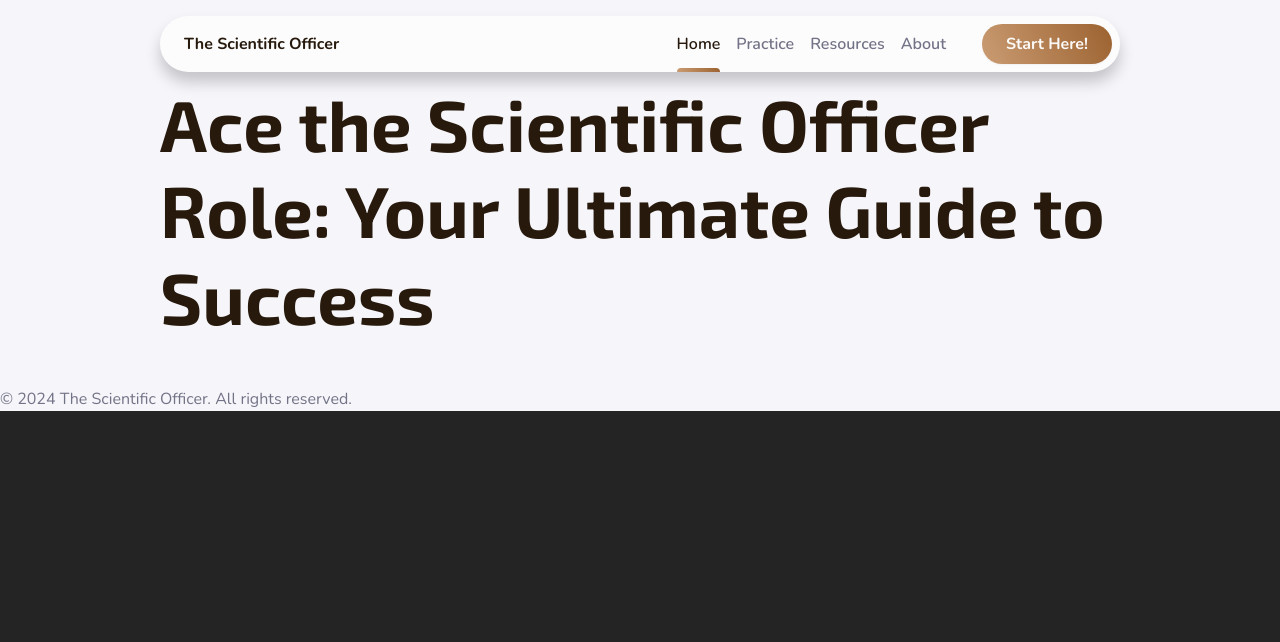
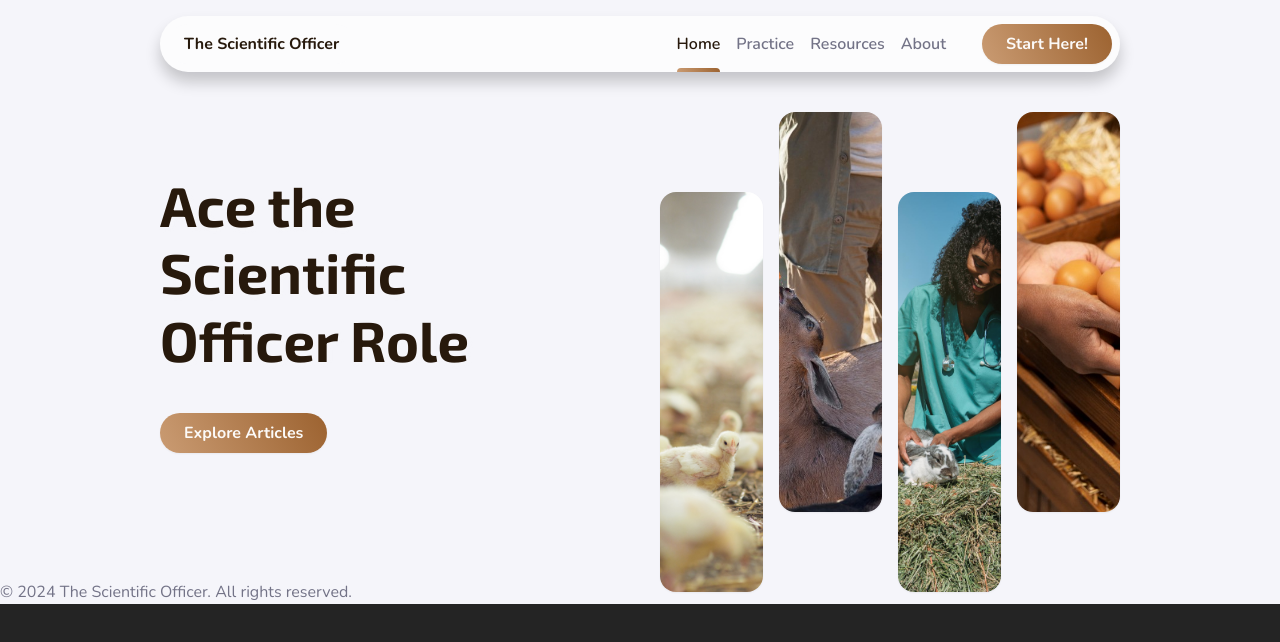
Before and after one commit to Timbar09/the_scientific_officer, a React (Vite) app: page / in a window 1280 px wide. Shown: the top 642 px of the page. Built offline with nearby package versions, Linux system fonts and the light colour scheme.

Commit message:
Refactor Home component structure; update title and add hero images for improved layout and visual appeal

```diff
--- a/src/assets/sass/pages/_Home.scss
+++ b/src/assets/sass/pages/_Home.scss
@@ -1,6 +1,49 @@
+@use "../abstracts" as *;
+
 .home {
   &__title {
-    font-size: 4.5rem;
+    font-size: 3.5rem;
     margin-bottom: 1rem;
+    text-shadow: 2px 2px 4px clr(neutral, 100, 0.3);
+  }
+
+  &__hero {
+    --offset: 20%;
+
+    position: relative;
+
+    &--text {
+      text-align: center;
+
+      @include mq(md) {
+        text-align: left;
+        max-width: 20rem;
+      }
+    }
+
+    &--image {
+      @include mq(md) {
+        max-width: 28.75rem;
+      }
+
+      &__item {
+        flex: 1;
+        height: clamp(25rem, 50vh, 35rem);
+        position: relative;
+        border-radius: radius(md);
+        box-shadow: $shadow-sm;
+
+        &:nth-child(odd) {
+          transform: translateY(var(--offset));
+        }
+
+        &--img {
+          width: 100%;
+          height: 100%;
+          object-fit: cover;
+          border-radius: inherit;
+        }
+      }
+    }
   }
 }
--- a/src/pages/Home.tsx
+++ b/src/pages/Home.tsx
@@ -1,10 +1,50 @@
+import { Link } from "react-router";
+
+import Button from "../components/Button";
+
+import chicksImage from "../assets/images/hero/chicks.jpg";
+import kidsImage from "../assets/images/hero/man-feeding-kids.jpg";
+import vetImage from "../assets/images/hero/vet-examining-bunny-sm.jpg";
+import eggsImage from "../assets/images/hero/woman-holding-eggs.jpg";
+
 const Home = () => {
+  const images = [
+    { src: chicksImage, alt: "Chicks" },
+    { src: kidsImage, alt: "Kids" },
+    { src: vetImage, alt: "Vet Examining Bunny" },
+    { src: eggsImage, alt: "Woman Holding Eggs" },
+  ];
+
   return (
     <main className="home main">
       <div className="container">
-        <h1 className="home__title fw-bold clr-primary-900">
-          Ace the Scientific Officer Role: Your Ultimate Guide to Success
-        </h1>
+        <section className="home__hero main__section flex flex-col flex-@md-row jc-@md-between ai-center gap-5 p-block-end-5">
+          <div className="home__hero--text flex flex-col jc-center ai-center ai-@md-start gap-4 p-block-5">
+            <h1 className="home__title fw-bold clr-primary-900">
+              Ace the Scientific Officer Role
+            </h1>
+
+            <Button>
+              <Link to="/articles" className="clr-inherit">
+                Explore Articles
+              </Link>
+            </Button>
+          </div>
+
+          <div className="home__hero--image">
+            <ul className="home__hero--image__list flex gap-3">
+              {images.map((image, index) => (
+                <li className="home__hero--image__item grid" key={index}>
+                  <img
+                    src={image.src}
+                    alt={image.alt}
+                    className="home__hero--image__item--img"
+                  />
+                </li>
+              ))}
+            </ul>
+          </div>
+        </section>
       </div>
     </main>
   );
```
